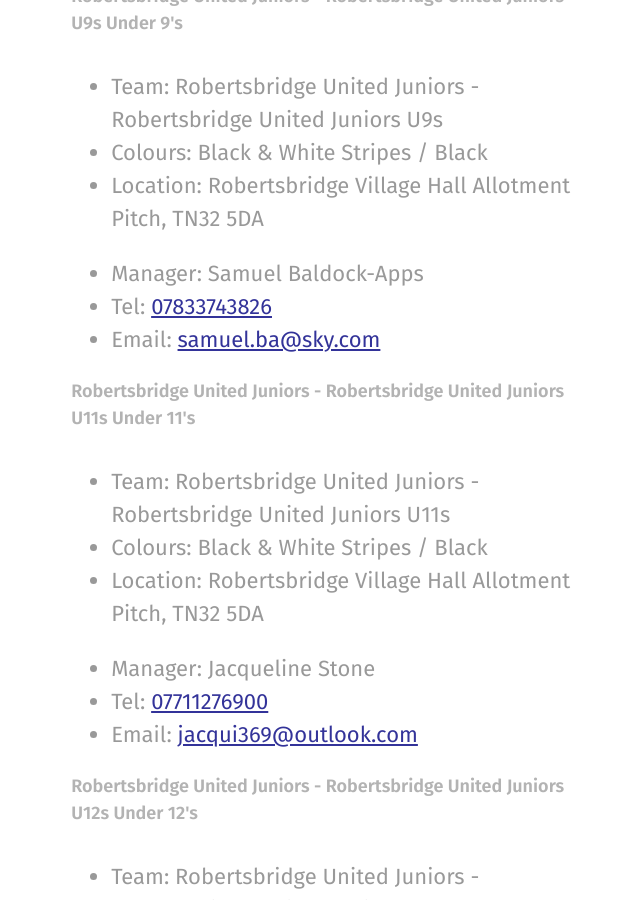
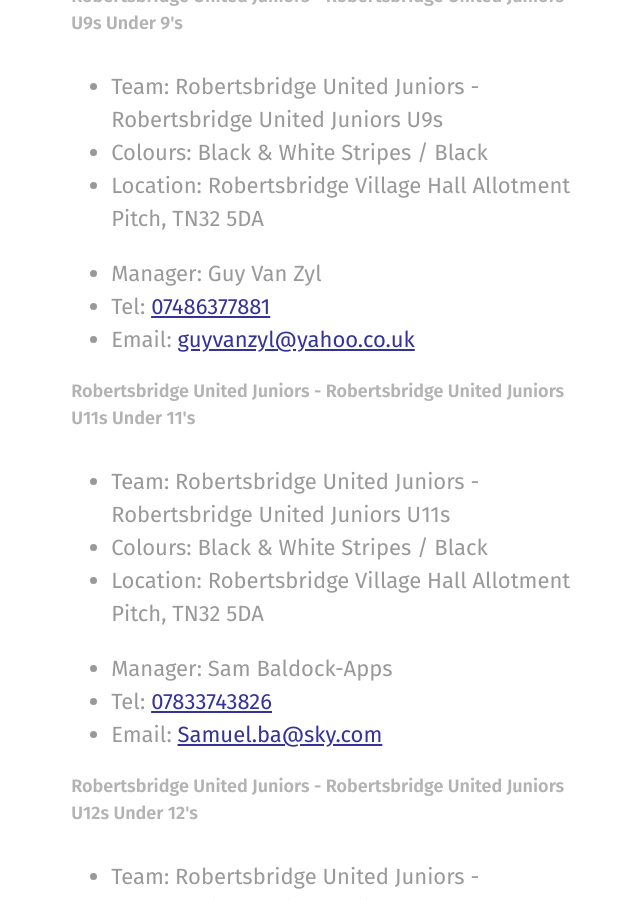
Before and after one commit to rotherleague/Rother, a Jekyll site: the page built from clubs.md, in a window 1280 px wide and 900 px high, scrolled down 45301 px. Shown: the whole window, without its empty margins (366-1006 px from the left). Built offline with Jekyll 4.4.1, drawn with Linux system fonts in a browser that asks for light colours; nearby versions of some CDN libraries.

Commit message:
Update robertsbridge.html

```diff
--- a/_includes/clubs/robertsbridge.html
+++ b/_includes/clubs/robertsbridge.html
@@ -2,33 +2,7 @@
 
 <p>{% include kit.html top="#000000" top2="#ffffff" shorts="#000000" socks="#000000" %}
 
- <!--
 
-U8s- Neil Gofton
-Email: neil.gofton55@gmail.com
-Number: 07739552018
-
-U9s- Guy Van Zyl
-Email: guyvanzyl@yahoo.co.uk
-Number: 07486377881
-
-U11s- Sam Baldock Apps
-Email: Samuel.ba@sky.com
-Number: 07833743826
-
-U12s- Richard Isaac
-Email: rich-express@hotmail.co.uk
-Number: 07766135627
-
-U13s- Roy Bishop
-Email: bishbeardsley@hotmail.co.uk
-Number: 07557359137
-
-U14s- Lael Page
-Email: laelpage@ccimail.co.uk
-Number: 07985744758
-
--->
 </p>
 <p>Club Secretary: Janet Stone<br>
 Email: <a href="mailto:jacqui369@outlook.com">jacqui369@outlook.com</a></p>
@@ -52,6 +26,8 @@ Email: <a href="mailto:jacqui369@outlook.com">jacqui369@outlook.com</a></p>
     </ul>
   </div>
 </div>
+
+
 <div>
   <div>
     <div>
@@ -63,15 +39,17 @@ Email: <a href="mailto:jacqui369@outlook.com">jacqui369@outlook.com</a></p>
       <li>Location: Robertsbridge Village Hall Allotment Pitch, TN32 5DA</li>
     </ul>
     <ul>
-      <li>Manager: Samuel Baldock-Apps<br>
+      <li>Manager: Guy Van Zyl<br>
       </li>
-      <li>Tel: <a href="tel:07833743826">07833743826</a><br>
+      <li>Tel: <a href="tel:07486377881">07486377881</a><br>
       </li>
-      <li>Email: <a href="mailto:samuel.ba@sky.com">samuel.ba@sky.com</a></li>
+      <li>Email: <a href="mailto:guyvanzyl@yahoo.co.uk">guyvanzyl@yahoo.co.uk</a></li>
     </ul>
   </div>
 </div>
 <div>
+
+
   <div>
     <div>
       <h5>Robertsbridge United Juniors - Robertsbridge United Juniors U11s Under 11's</h5>
@@ -82,11 +60,11 @@ Email: <a href="mailto:jacqui369@outlook.com">jacqui369@outlook.com</a></p>
       <li>Location: Robertsbridge Village Hall Allotment Pitch, TN32 5DA</li>
     </ul>
     <ul>
-      <li>Manager: Jacqueline Stone<br>
+      <li>Manager: Sam Baldock-Apps<br>
       </li>
-      <li>Tel: <a href="tel:07711276900">07711276900</a><br>
+      <li>Tel: <a href="tel:07833743826">07833743826</a><br>
       </li>
-      <li>Email: <a href="mailto:jacqui369@outlook.com">jacqui369@outlook.com</a><br>
+      <li>Email: <a href="mailto:Samuel.ba@sky.com">Samuel.ba@sky.com</a><br>
       </li>
     </ul>
   </div>
```
